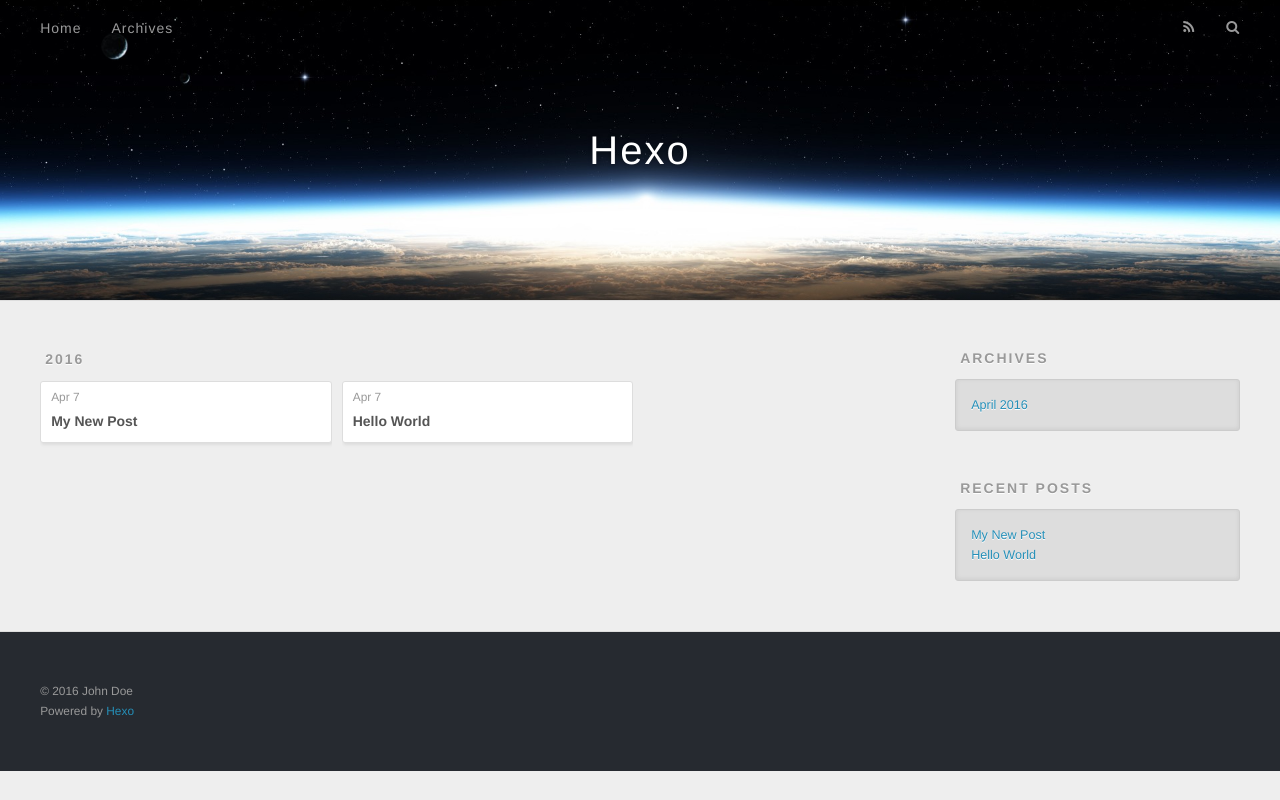
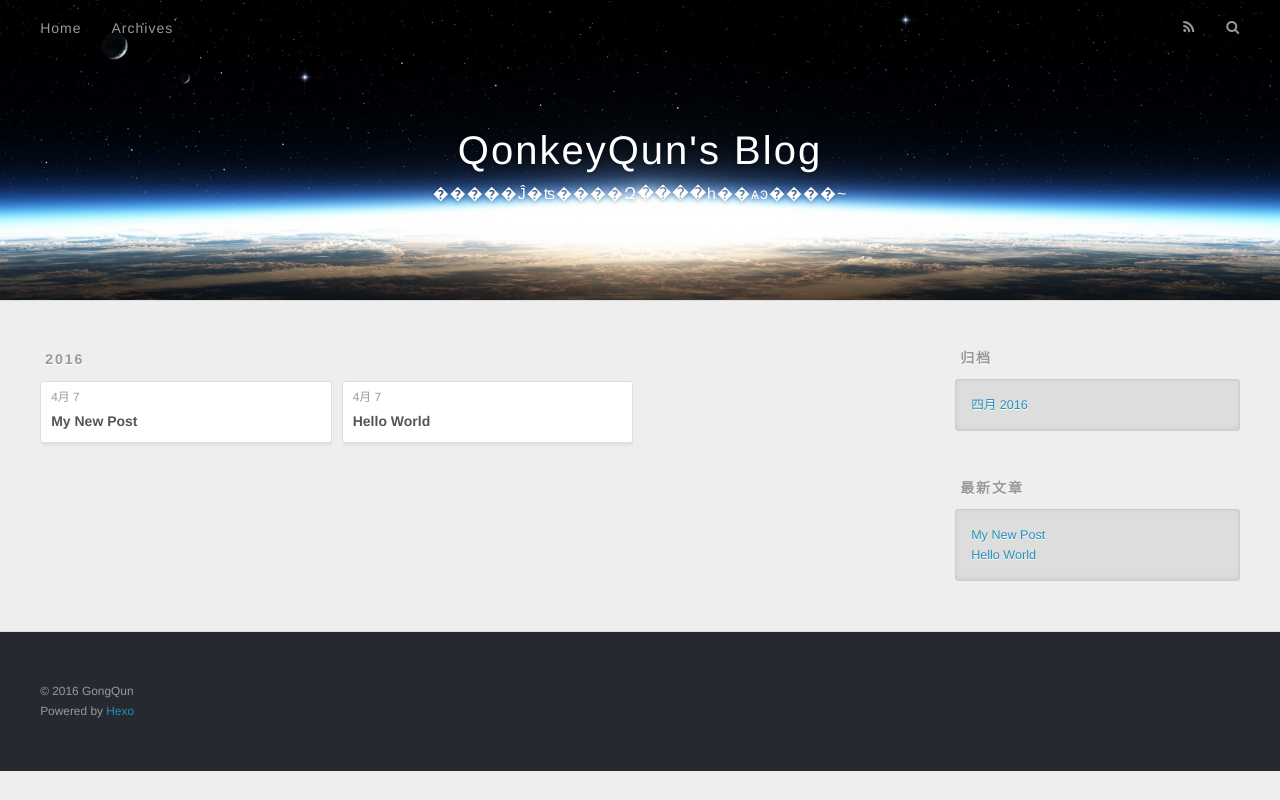
Before and after one commit to gongqunhao/gongqunhao.github.io, a plain HTML site: page archives/2016/04/index.html in a window 1280 px wide. Drawn offline with nearby package versions, Linux system fonts and the light colour scheme.

Commit message:
Site updated: 2016-04-07 16:20:09

```diff
--- a/archives/2016/04/index.html
+++ b/archives/2016/04/index.html
@@ -3,19 +3,19 @@
 <head>
   <meta charset="utf-8">
 
-  <title>Archives: 2016/4 | Hexo</title>
+  <title>归档: 2016/4 | QonkeyQun&#39;s Blog</title>
   <meta name="viewport" content="width=device-width, initial-scale=1, maximum-scale=1">
-  <meta name="description">
+  <meta name="description" content="This is a web for Q.">
 <meta property="og:type" content="website">
-<meta property="og:title" content="Hexo">
+<meta property="og:title" content="QonkeyQun's Blog">
 <meta property="og:url" content="http://yoursite.com/archives/2016/04/index.html">
-<meta property="og:site_name" content="Hexo">
-<meta property="og:description">
+<meta property="og:site_name" content="QonkeyQun's Blog">
+<meta property="og:description" content="This is a web for Q.">
 <meta name="twitter:card" content="summary">
-<meta name="twitter:title" content="Hexo">
-<meta name="twitter:description">
+<meta name="twitter:title" content="QonkeyQun's Blog">
+<meta name="twitter:description" content="This is a web for Q.">
 
-    <link rel="alternate" href="/atom.xml" title="Hexo" type="application/atom+xml">
+    <link rel="alternate" href="/atom.xml" title="QonkeyQun&#39;s Blog" type="application/atom+xml">
 
 
     <link rel="icon" href="/favicon.png">
@@ -36,8 +36,12 @@
   <div id="header-outer" class="outer">
     <div id="header-title" class="inner">
       <h1 id="logo-wrap">
-        <a href="/" id="logo">Hexo</a>
+        <a href="/" id="logo">QonkeyQun&#39;s Blog</a>
       </h1>
+
+        <h2 id="subtitle-wrap">
+          <a href="/" id="subtitle">�����Ĵ�ʦ����Զ����һ��ѧͽ����~</a>
+        </h2>
 
     </div>
     <div id="header-inner" class="inner">
@@ -53,7 +57,7 @@
 
           <a id="nav-rss-link" class="nav-icon" href="/atom.xml" title="RSS Feed"></a>
 
-        <a id="nav-search-btn" class="nav-icon" title="Search"></a>
+        <a id="nav-search-btn" class="nav-icon" title="搜索"></a>
       </nav>
       <div id="search-form-wrap">
         <form action="//google.com/search" method="get" accept-charset="UTF-8" class="search-form"><input type="search" name="q" results="0" class="search-form-input" placeholder="Search"><button type="submit" class="search-form-submit">&#xF002;</button><input type="hidden" name="sitesearch" value="http://yoursite.com"></form>
@@ -79,7 +83,7 @@
   <div class="archive-article-inner">
     <header class="archive-article-header">
       <a href="/2016/04/07/My-New-Post/" class="archive-article-date">
-  <time datetime="2016-04-07T07:20:58.000Z" itemprop="datePublished">Apr 7</time>
+  <time datetime="2016-04-07T07:20:58.000Z" itemprop="datePublished">4月 7</time>
 </a>
 
 
@@ -98,7 +102,7 @@
   <div class="archive-article-inner">
     <header class="archive-article-header">
       <a href="/2016/04/07/hello-world/" class="archive-article-date">
-  <time datetime="2016-04-07T07:08:32.523Z" itemprop="datePublished">Apr 7</time>
+  <time datetime="2016-04-07T07:08:32.523Z" itemprop="datePublished">4月 7</time>
 </a>
 
 
@@ -129,9 +133,9 @@
 
 
   <div class="widget-wrap">
-    <h3 class="widget-title">Archives</h3>
+    <h3 class="widget-title">归档</h3>
     <div class="widget">
-      <ul class="archive-list"><li class="archive-list-item"><a class="archive-list-link" href="/archives/2016/04/">April 2016</a></li></ul>
+      <ul class="archive-list"><li class="archive-list-item"><a class="archive-list-link" href="/archives/2016/04/">四月 2016</a></li></ul>
     </div>
   </div>
 
@@ -139,7 +143,7 @@
 
 
   <div class="widget-wrap">
-    <h3 class="widget-title">Recent Posts</h3>
+    <h3 class="widget-title">最新文章</h3>
     <div class="widget">
       <ul>
 
@@ -163,7 +167,7 @@
 
   <div class="outer">
     <div id="footer-info" class="inner">
-      &copy; 2016 John Doe<br>
+      &copy; 2016 GongQun<br>
       Powered by <a href="http://hexo.io/" target="_blank">Hexo</a>
     </div>
   </div>
```
Also changed, not shown: 2016/04/07/My-New-Post/index.html (+17 -13 lines), 2016/04/07/hello-world/index.html (+14 -10 lines), archives/2016/index.html (+20 -16 lines), archives/index.html (+20 -16 lines), index.html (+20 -16 lines), 1 other file.
